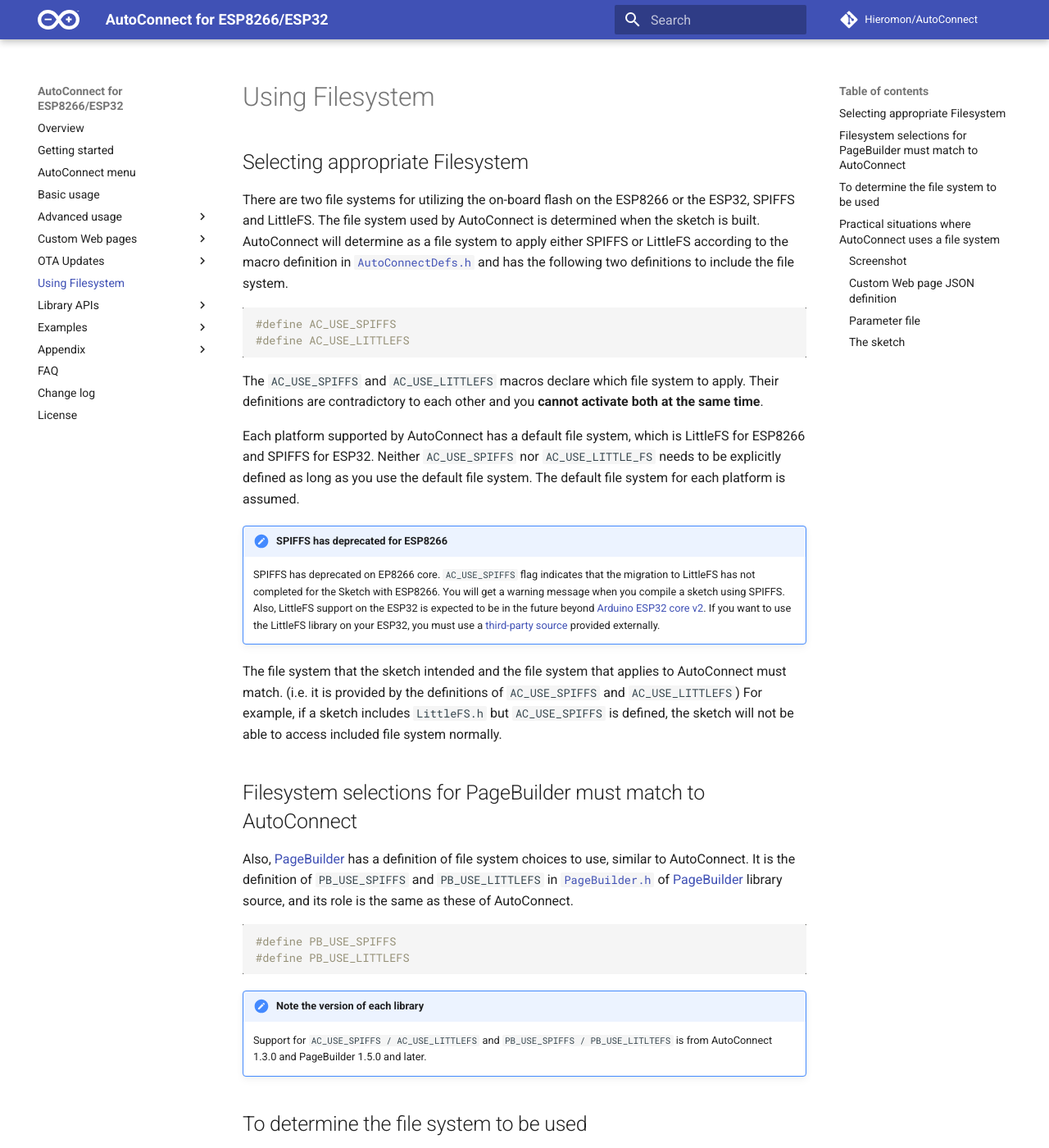
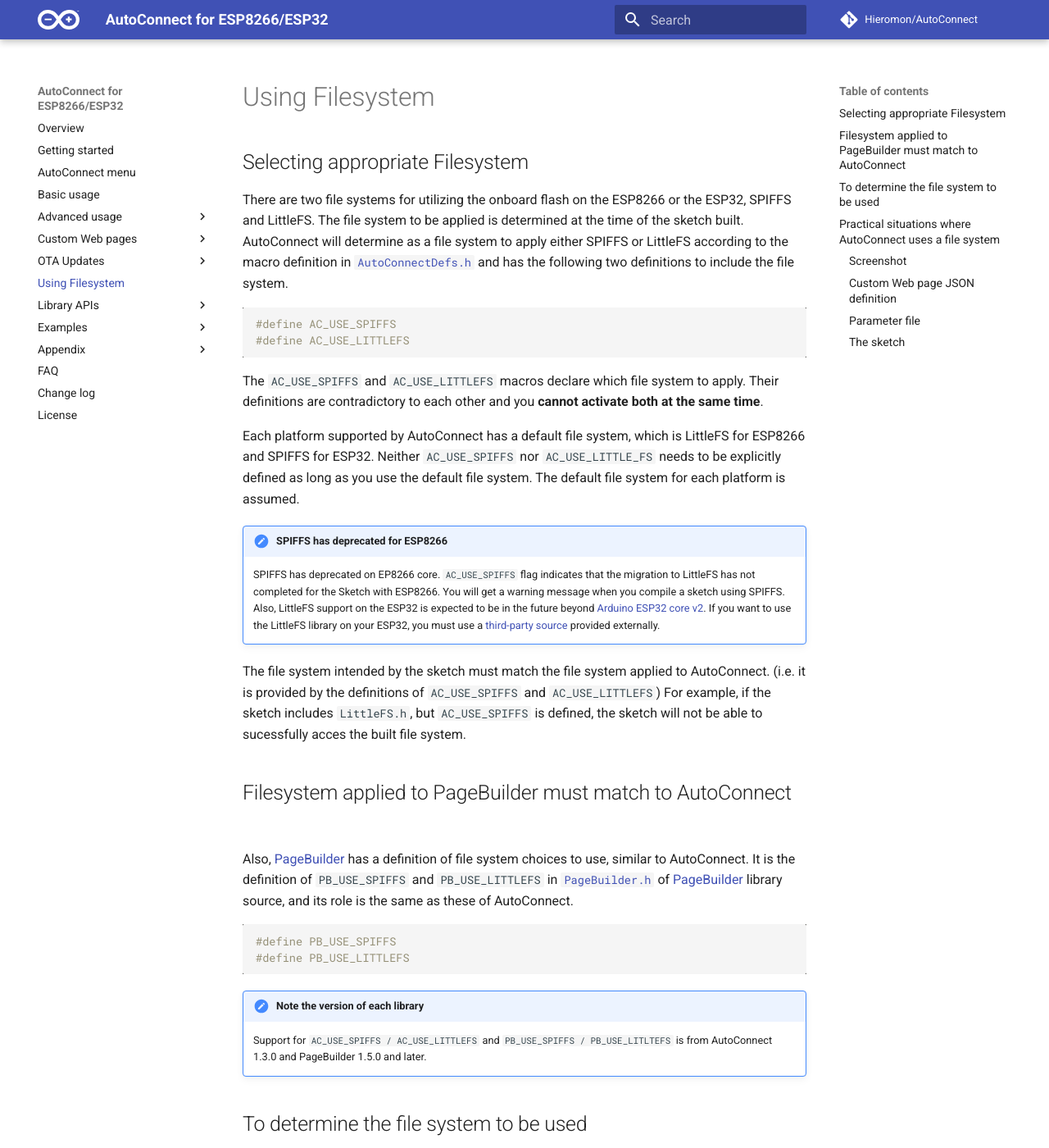
Before and after one commit to Hieromon/AutoConnect, an MkDocs documentation site: the page built from mkdocs/filesystem.md, in a window 1280 px wide and 1400 px high. Shown: the whole window at 82% size. Built offline with MkDocs 1.6.1 and Material for MkDocs 9.7.7, drawn with Linux system fonts in a browser that asks for light colours; nearby versions of some CDN libraries; comment, search, counter and statistics services are not loaded.

````diff
--- a/mkdocs/filesystem.md
+++ b/mkdocs/filesystem.md
@@ -1,6 +1,6 @@
 ## Selecting appropriate Filesystem
 
-There are two file systems for utilizing the on-board flash on the ESP8266 or the ESP32, SPIFFS and LittleFS. The file system used by AutoConnect is determined when the sketch is built. AutoConnect will determine as a file system to apply either SPIFFS or LittleFS according to the macro definition in [`AutoConnectDefs.h`](https://github.com/Hieromon/AutoConnect/blob/master/src/AutoConnectDefs.h) and has the following two definitions to include the file system.
+There are two file systems for utilizing the onboard flash on the ESP8266 or the ESP32, SPIFFS and LittleFS. The file system to be applied is determined at the time of the sketch built. AutoConnect will determine as a file system to apply either SPIFFS or LittleFS according to the macro definition in [`AutoConnectDefs.h`](https://github.com/Hieromon/AutoConnect/blob/master/src/AutoConnectDefs.h) and has the following two definitions to include the file system.
 
 ```cpp
 #define AC_USE_SPIFFS
@@ -15,9 +15,9 @@
     SPIFFS has deprecated on EP8266 core. `AC_USE_SPIFFS` flag indicates that the migration to LittleFS has not completed for the Sketch with ESP8266. You will get a warning message when you compile a sketch using SPIFFS.<br>
     Also, LittleFS support on the ESP32 is expected to be in the future beyond [Arduino ESP32 core v2](https://github.com/espressif/arduino-esp32/tree/master/libraries/LITTLEFS). If you want to use the LittleFS library on your ESP32, you must use a [third-party source](https://github.com/lorol/LITTLEFS) provided externally.
 
-The file system that the sketch intended and the file system that applies to AutoConnect must match. (i.e. it is provided by the definitions of `AC_USE_SPIFFS` and `AC_USE_LITTLEFS`) For example, if a sketch includes `LittleFS.h` but `AC_USE_SPIFFS` is defined, the sketch will not be able to access included file system normally.
+The file system intended by the sketch must match the file system applied to AutoConnect. (i.e. it is provided by the definitions of `AC_USE_SPIFFS` and `AC_USE_LITTLEFS`) For example, if the sketch includes `LittleFS.h`, but `AC_USE_SPIFFS` is defined, the sketch will not be able to sucessfully acces the built file system.
 
-## Filesystem selections for PageBuilder must match to AutoConnect
+## Filesystem applied to PageBuilder must match to AutoConnect
 
 Also, [PageBuilder](https://github.com/Hieromon/PageBuilder) has a definition of file system choices to use, similar to AutoConnect. It is the definition of `PB_USE_SPIFFS` and `PB_USE_LITTLEFS` in [`PageBuilder.h`](https://github.com/Hieromon/PageBuilder/blob/master/src/PageBuilder.h) of [PageBuilder](https://github.com/Hieromon/PageBuilder) library source, and its role is the same as these of AutoConnect.
 
````
Also changed, not shown: 1 other file.
